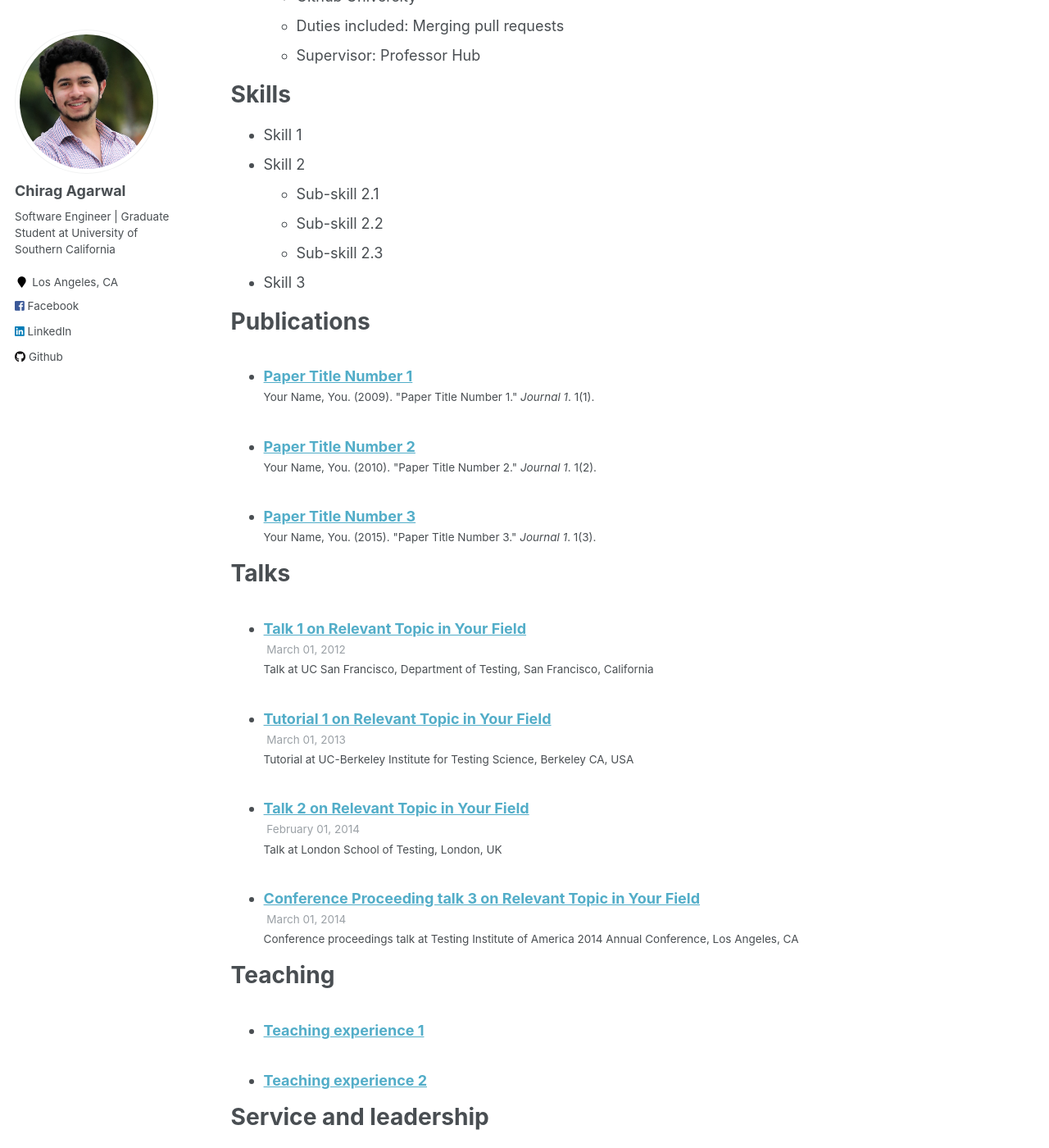
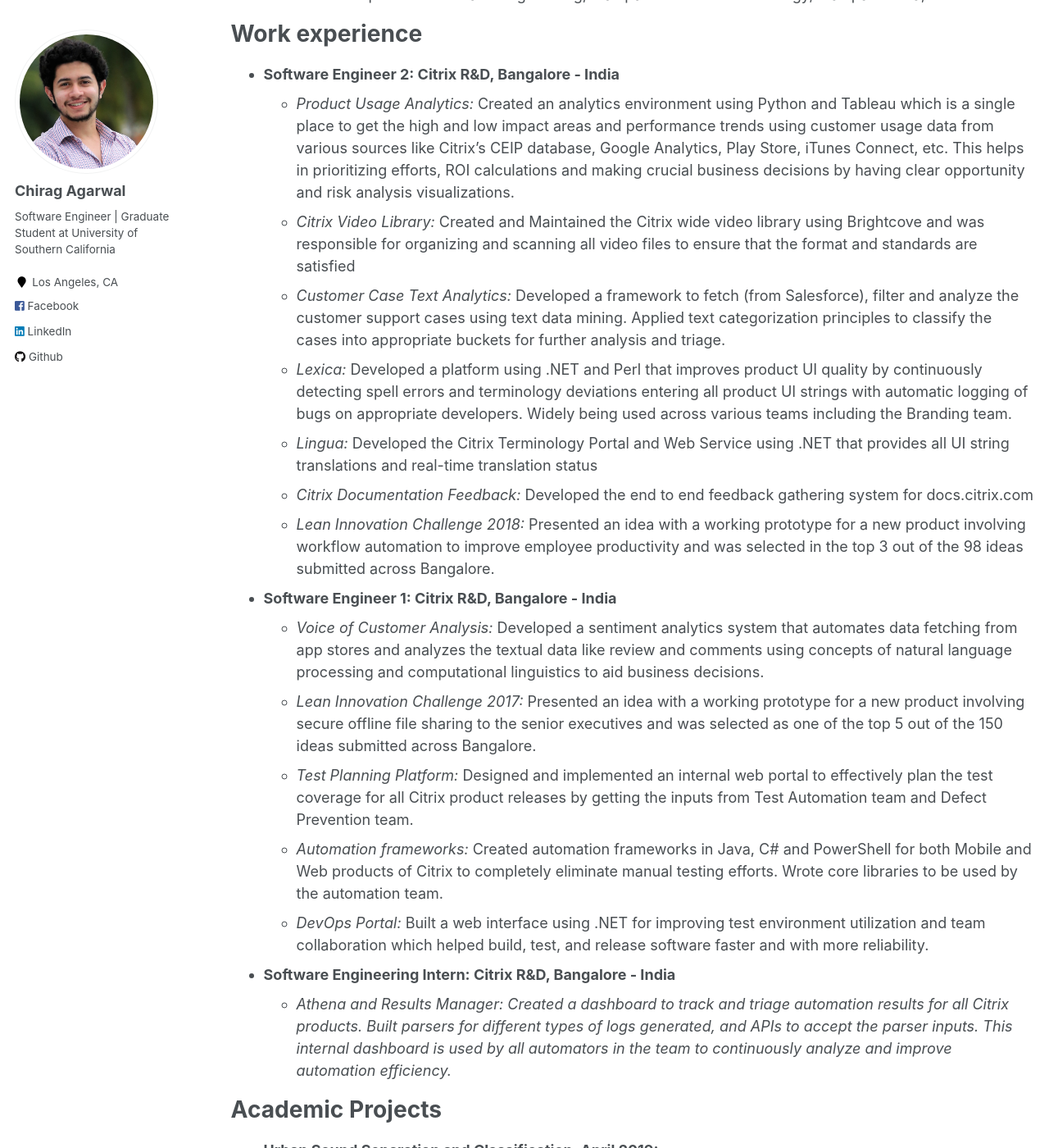
Before and after one commit to chiragag/chiragag.github.io, a Jekyll site: the page built from _pages/cv.md, in a window 1280 px wide and 1400 px high, scrolled down 579 px. Shown: the whole window at 82% size. Built offline with Jekyll 4.4.1, drawn with Linux system fonts in a browser that asks for light colours; some of the changed text lies outside the part shown.

Commit message:
Updated CV

```diff
--- a/_pages/cv.md
+++ b/_pages/cv.md
@@ -1,59 +1,59 @@
 ---
 layout: archive
-title: "CV"
+title: ""
 permalink: /cv/
 author_profile: true
 redirect_from:
   - /resume
 ---
+<a style="line-height: 1.5;" href="http://chiragag.github.io/files/Chirag_Agarwal_Resume_Jan_2019_2.pdf"><span style="color: #333333;"><span style="font-size: medium;">Also available in PDF format.</span></span></a>
+<h1 class="western" align="center"><b>Chirag Agarwal</b></h1>
+<p style="line-height: 1.5;" align="center"><span style="font-size: medium;"><b>Curriculum Vitae</b> </span></p>
+<p style="line-height: 1.5;" align="center"><span style="font-size: medium;">chiragag@usc.edu | Los Angeles, CA | (+1)213-285-3941 | <a href="https://www.linkedin.com/in/chiragagarwal2511/">LinkedIn</a> </span></p>
 
-{% include base_path %}
+Skills
+======
+* <em>Programming Languages:</em> Java, C#, SQL, C++, Python, Perl, HTML, CSS, Javascript
+* <em>Other Technical Tools: Tableau, PowerBI, .NET, Git, Jira</em>
 
 Education
 ======
-* B.S. in GitHub, GitHub University, 2012
-* M.S. in Jekyll, GitHub University, 2014
-* Ph.D in Version Control Theory, GitHub University, 2018 (expected)
+* M.S. in Computer Science, University of Southern California, Los Angeles - USA,  <em>2019 - 2020 (in progress)</em>
+* B.Tech. in Computer Science and Engineering, Manipal Institute of Technology, Manipal - India, <em>2011 - 2015</em>
 
 Work experience
 ======
-* Summer 2015: Research Assistant
-  * Github University
-  * Duties included: Tagging issues
-  * Supervisor: Professor Git
+* <strong>Software Engineer 2: Citrix R&D, Bangalore - India</strong>
+  * <em>Product Usage Analytics:</em>  Created an analytics environment using Python and Tableau which is a single place to get the high and low impact areas and performance trends using customer usage data from various sources like Citrix’s CEIP database, Google Analytics, Play Store, iTunes Connect, etc.  This helps in prioritizing efforts, ROI calculations and making crucial business decisions by having clear opportunity and risk analysis visualizations.
+  * <em>Citrix Video Library:</em>  Created and Maintained the Citrix wide video library using Brightcove and was responsible for organizing and scanning all video files to ensure that the format and standards are satisfied
+  * <em>Customer Case Text Analytics:</em>  Developed a framework to fetch (from Salesforce), filter and analyze the customer support cases using text data mining.  Applied text categorization principles to classify the cases into appropriate buckets for further analysis and triage.
+  * <em>Lexica:</em>  Developed a platform using .NET and Perl that improves product UI quality by continuously detecting spell errors and terminology deviations entering all product UI strings with automatic logging of bugs on appropriate developers.  Widely being used across various teams including the Branding team.
+  * <em>Lingua:</em>  Developed the Citrix Terminology Portal and Web Service using .NET that provides all UI string translations and real-time translation status
+  * <em>Citrix Documentation Feedback:</em>  Developed the end to end feedback gathering system for docs.citrix.com
+  * <em>Lean Innovation Challenge 2018:</em>  Presented an idea with a working prototype for a new product involving workflow automation to improve employee productivity and was selected in the top 3 out of the 98 ideas submitted across Bangalore.
 
-* Fall 2015: Research Assistant
-  * Github University
-  * Duties included: Merging pull requests
-  * Supervisor: Professor Hub
+* <strong>Software Engineer 1: Citrix R&D, Bangalore - India</strong>
+  * <em>Voice of Customer Analysis:</em>  Developed a sentiment analytics system that automates data fetching from app stores and analyzes the textual data like review and comments using concepts of natural language processing and computational linguistics to aid business decisions.
+  * <em>Lean Innovation Challenge 2017:</em>  Presented an idea with a working prototype for a new product involving secure offline file sharing to the senior executives and was selected as one of the top 5 out of the 150 ideas submitted across Bangalore.
+  * <em>Test Planning Platform:</em>  Designed and implemented an internal web portal to effectively plan the test coverage for all Citrix product releases by getting the inputs from Test Automation team and Defect Prevention team.
+  * <em>Automation frameworks:</em>  Created automation frameworks in Java, C# and PowerShell for both Mobile and Web products of Citrix to completely eliminate manual testing efforts.  Wrote core libraries to be used by the automation team.
+  * <em>DevOps Portal:</em>  Built a web interface using .NET for improving test environment utilization and team collaboration which helped build, test, and release software faster and with more reliability.
 
-Skills
+* <strong>Software Engineering Intern: Citrix R&D, Bangalore - India</strong>
+  * <em>Athena and Results Manager:  Created a dashboard to track and triage automation results for all Citrix products.  Built parsers for different types of logs generated, and APIs to accept the parser inputs.  This internal dashboard is used by all automators in the team to continuously analyze and improve automation efficiency.
+
+Academic Projects
 ======
-* Skill 1
-* Skill 2
-  * Sub-skill 2.1
-  * Sub-skill 2.2
-  * Sub-skill 2.3
-* Skill 3
+* <strong>Urban Sound Separation and Classification, April 2019:</strong>
+  * Working on designing and training a deep learning model for identifying various sources of sounds in an input audio file.
+* <strong>Stock Market Prediction, July 2014/strong>
+  * Designed and implemented a Sentiment Analysis model for predicting prices of Oil Securities using Big Data Analytics techniques like distributed processing using Map-Reduce, etc.  using large amounts of raw unstructured data from Twitter, News feeds, etc.
 
-Publications
+Service and Leadership
 ======
-  <ul>{% for post in site.publications %}
-    {% include archive-single-cv.html %}
-  {% endfor %}</ul>
+* <strong>IEEE SBM Membership Head:</strong>  Membership Head and Board Committee Member at IEEE Student Branch Manipal.  Led a team of 12 students to achieve record breaking memberships.
+* <strong>Citrix Technical Initiatives Ambassador:</strong>  Helped organize technical events like Tech Fairs, Tech Talks and trainings and also developed tools to support them
 
-Talks
+Additional
 ======
-  <ul>{% for post in site.talks %}
-    {% include archive-single-talk-cv.html %}
-  {% endfor %}</ul>
-
-Teaching
-======
-  <ul>{% for post in site.teaching %}
-    {% include archive-single-cv.html %}
-  {% endfor %}</ul>
-
-Service and leadership
-======
-* Currently signed in to 43 different slack teams
+* Awarded Trinity Guildhall, Foundation Graded Exam in Music Performance by Trinity College London.
```
Also changed, not shown: _pages/121.html (added, +89 -0 lines), 4 other files.
